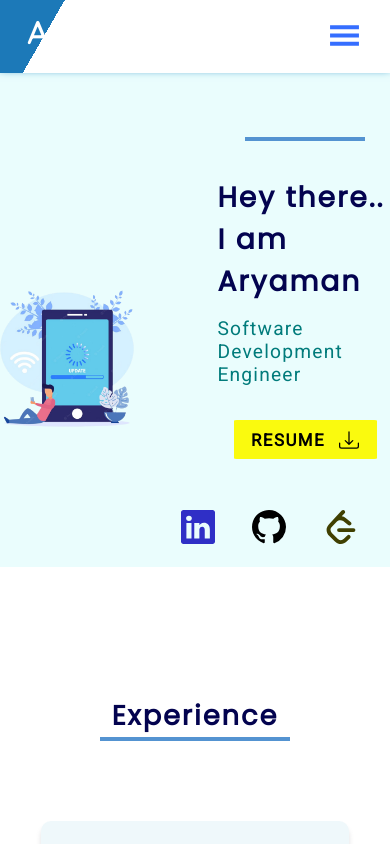
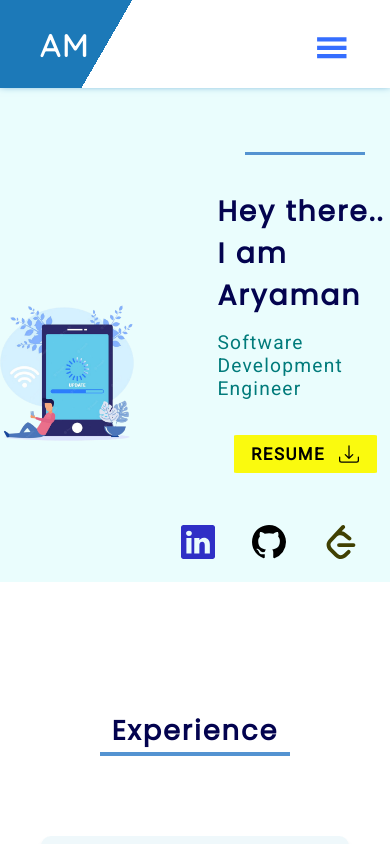
Before and after one commit to AryamanMishra/Portfolio-Website, a React (Create React App) app: page / in a window 390 px wide. Shown: the top 844 px of the page. Built offline with nearby package versions, Linux system fonts and the light colour scheme.

Commit message:
resp updates

```diff
--- a/src/components/Navbar.js
+++ b/src/components/Navbar.js
@@ -1,4 +1,4 @@
-import React, {useState,useEffect} from 'react'
+import React, {useState,useEffect,useRef} from 'react'
 import '../styles/Navbar.css'
 import { Link } from "react-router-dom";
 import navLinks from '../../src/data/navLinks'
@@ -19,17 +19,34 @@ const getLocalStorage = ()=> {
 
 const Navbar = ()=> {
     const [screenIndex,setScreenIndex] = useState(getLocalStorage())
+    const [showNav,setShowNav] = useState(false)
+    const navContainerRef = useRef(null)
+	const navRef = useRef(null)
 
-    const [burg,setBurg] = useState(true)
     useEffect(()=> {
         localStorage.setItem('screenIndex', screenIndex)
     },[screenIndex])
 
 
+    useEffect(()=> {
+		const navHeight = navRef.current.getBoundingClientRect().height;
+		if (showNav) {
+		    navContainerRef.current.style.height = `${navHeight}px`;
+		}
+		else {
+			navContainerRef.current.style.height = '0px';
+		}
+	},[showNav])
+
+
     return (
         <div className='main-nav'>
-            <Link to='/' className='home-link' onClick={()=>setScreenIndex(-1)}><h2>AM</h2></Link>
-            <div className='routes'>
+            <div className="home-link">
+                <Link to='/' onClick={()=>setScreenIndex(-1)}><h2>AM</h2></Link>
+            </div>
+
+            <div className="routes-container" ref={navContainerRef}>
+                <div className='routes' ref={navRef}>
                     {
                         navLinks.map((link,idx)=> {
                             return (
@@ -45,11 +62,12 @@ const Navbar = ()=> {
                         })
                     }
                 </div>
+            </div>
                 <button
                     className="nav-toggle"
-                onClick={()=>setBurg(!burg)}
+                    onClick={()=>setShowNav(!showNav)}
                 >
-                {burg ? <GiHamburgerMenu size={33}/> : <RxCross1 size={32}/>}
+                    {showNav == false? <GiHamburgerMenu /> :<RxCross1 />}
             </button>
         </div>
     )
--- a/src/styles/Navbar.css
+++ b/src/styles/Navbar.css
@@ -15,18 +15,18 @@
 .home-link {
     padding-top: 0.5em;
     padding-bottom: 1em;
-    text-decoration: none;
-    color: white;
     padding-left: 1.25em;
     padding-right: 1em;
     font-weight: 800;
     font-size: 1.3em;
     border-radius: 5%;
 }
-/* .home-link:hover {
-    transform: scale(1.08);
-    transition: all 0.3s ease;
-} */
+
+.home-link a {
+    text-decoration: none;
+    color: white;
+}
+
 .routes {
     display: flex;
     flex-direction: row;
@@ -35,6 +35,7 @@
     padding-top: 1.1em;
     padding-bottom: 1em;
 }
+
 
 .nav-links {
     text-decoration: none;
@@ -75,7 +76,27 @@
     display: none;
 }
 
-@media only screen and (max-width : 930px){
+.nav-container {
+    height: auto !important
+}
+
+.routes a {
+    margin: 0 0.6em;
+    text-decoration: none;
+}
+
+
+@media only screen and (max-width : 980px){
+    .main-nav {
+        position: relative;
+        padding: 0.8rem;
+		padding-bottom: 0.1em;
+        background: linear-gradient(120deg, rgb(28, 121, 184) 30%, #fff 30%);
+    }
+    .home-link {
+        display: flex;
+		justify-content: space-between;
+    }
     .nav-toggle {
         display: block;
         background-color: initial;
@@ -86,8 +107,23 @@
         margin-right: 0.85em;
         margin-top: 0.15em;
     }
-
+    .routes-container {
+        height: 0;
+		overflow: hidden;
+		transition: all 0.3s linear;
+		margin: 4.46em 0em;
+        background-color: white;
+    }
+    .routes a{
+        display: block;
+		font-size: 1rem;
+		letter-spacing: 1.5px;
+		text-decoration: none;
+		padding: 0.65rem 0.3rem;
+    }
     .routes {
-        display: none;
+        display: flex;
+        flex-direction: column;
+        gap: 1em;
     }
 }
```
Lines whose indentation alone changed are shown as unchanged.
